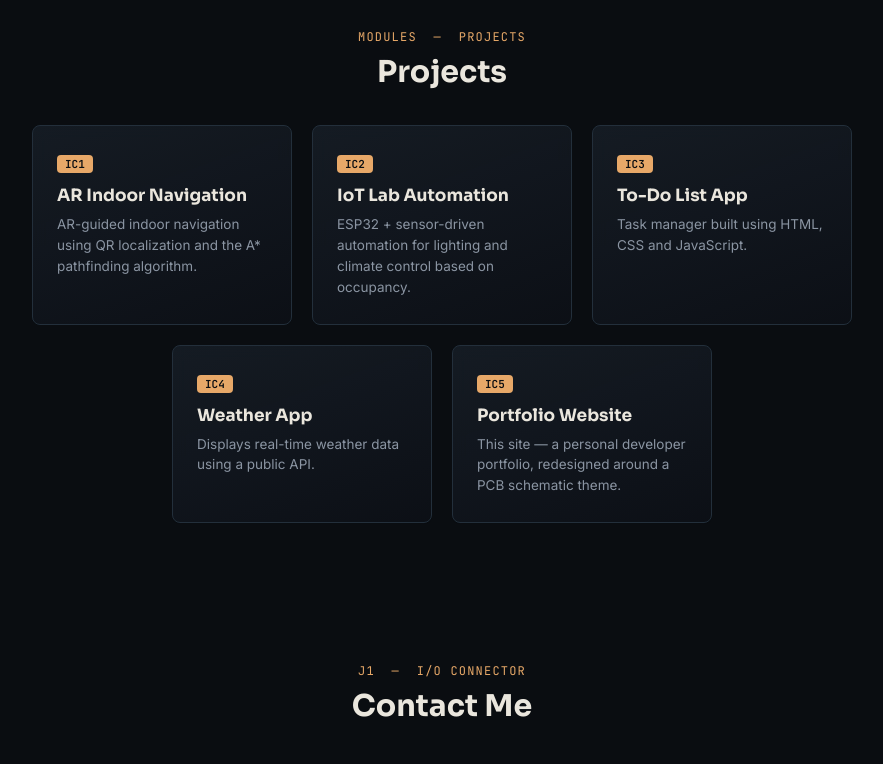
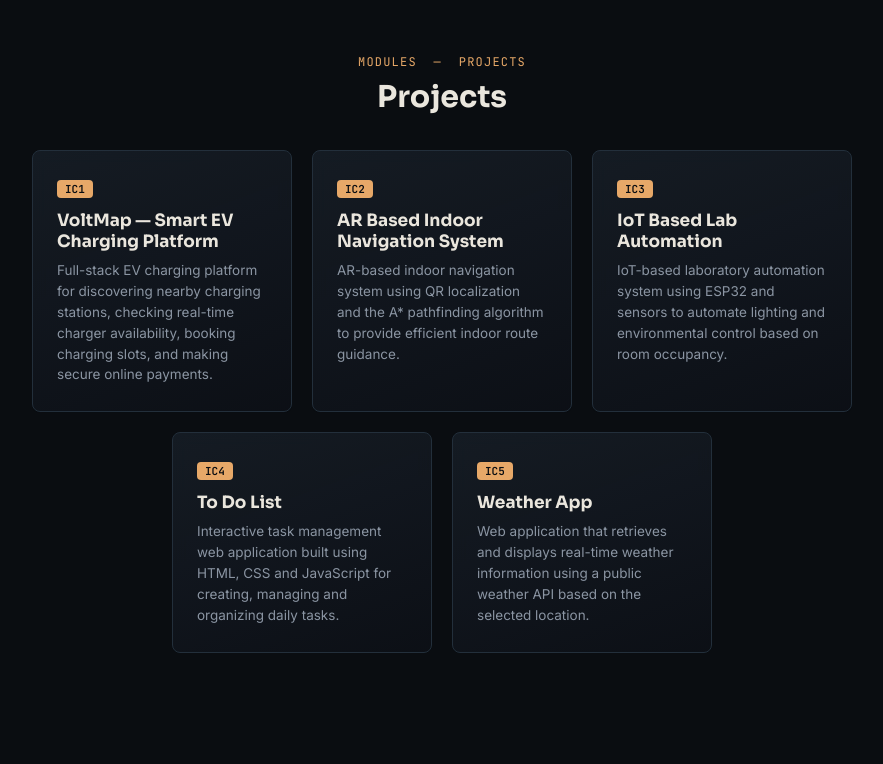
Before and after one commit to sachin43570/Portfolio, a website: page index.html in a window 1280 px wide. Shown: the part 2000-2764 px from the top of the page, without its empty margins (198-1081 px from the left). Drawn offline with Linux system fonts and the light colour scheme.

Commit message:
fixed some bugs

```diff
--- a/index.html
+++ b/index.html
@@ -54,6 +54,7 @@
 
 <!-- Header -->
 <header>
+  <div class="header-bg">
   <div class="top-bar">
     <div class="email">
       <svg class="email-logo" viewBox="0 0 24 24" fill="none" xmlns="http://www.w3.org/2000/svg">
@@ -74,6 +75,7 @@
       <li><a href="#contact">Contact</a></li>
     </ul>
   </nav>
+  </div>
 </header>
 
 <!-- Home -->
@@ -130,35 +132,35 @@
   </div>
 </section>
 
-<!-- Projects -->
+  <!-- Projects -->
 <section id="projects">
   <p class="eyebrow reveal">MODULES &nbsp;—&nbsp; PROJECTS</p>
   <h2 class="reveal">Projects</h2>
   <div class="project-container">
-    <div class="ic-chip project-card reveal" data-project="AR Indoor Navigation">
+    <div class="ic-chip project-card reveal" data-project="VoltMap — Smart EV Charging Platform">
       <span class="ic-tag">IC1</span>
-      <h3>AR Indoor Navigation</h3>
-      <p>AR-guided indoor navigation using QR localization and the A* pathfinding algorithm.</p>
+      <h3>VoltMap — Smart EV Charging Platform</h3>
+      <p>Full-stack EV charging platform for discovering nearby charging stations, checking real-time charger availability, booking charging slots, and making secure online payments.</p>
     </div>
-    <div class="ic-chip project-card reveal" data-project="IoT Lab Automation">
+    <div class="ic-chip project-card reveal" data-project="AR Based Indoor Navigation System">
       <span class="ic-tag">IC2</span>
-      <h3>IoT Lab Automation</h3>
-      <p>ESP32 + sensor-driven automation for lighting and climate control based on occupancy.</p>
+      <h3>AR Based Indoor Navigation System</h3>
+      <p>AR-based indoor navigation system using QR localization and the A* pathfinding algorithm to provide efficient indoor route guidance.</p>
     </div>
-    <div class="ic-chip project-card reveal" data-project="To-Do List App">
+    <div class="ic-chip project-card reveal" data-project="IoT Based Lab Automation">
       <span class="ic-tag">IC3</span>
-      <h3>To-Do List App</h3>
-      <p>Task manager built using HTML, CSS and JavaScript.</p>
+      <h3>IoT Based Lab Automation</h3>
+      <p>IoT-based laboratory automation system using ESP32 and sensors to automate lighting and environmental control based on room occupancy.</p>
+    </div>
+    <div class="ic-chip project-card reveal" data-project="To Do List">
+      <span class="ic-tag">IC4</span>
+      <h3>To Do List</h3>
+      <p>Interactive task management web application built using HTML, CSS and JavaScript for creating, managing and organizing daily tasks.</p>
     </div>
     <div class="ic-chip project-card reveal" data-project="Weather App">
-      <span class="ic-tag">IC4</span>
+      <span class="ic-tag">IC5</span>
       <h3>Weather App</h3>
-      <p>Displays real-time weather data using a public API.</p>
-    </div>
-    <div class="ic-chip project-card reveal" data-project="Portfolio Website">
-      <span class="ic-tag">IC5</span>
-      <h3>Portfolio Website</h3>
-      <p>This site — a personal developer portfolio, redesigned around a PCB schematic theme.</p>
+      <p>Web application that retrieves and displays real-time weather information using a public weather API based on the selected location.</p>
     </div>
   </div>
 </section>
--- a/script.js
+++ b/script.js
@@ -74,12 +74,13 @@ document.addEventListener("DOMContentLoaded", () => {
   const robot = document.getElementById("portfolioBot");
 
   const robotMessages = [
-    "Hi! I'm Sachin Maurya, an Electronics & Communication Engineering student and aspiring Full-Stack Developer.",
-    "Sachin is passionate about web development, programming, electronics and IoT.",
-    "His major project is AR Indoor Navigation using QR localization and the A* pathfinding algorithm.",
-    "He also developed an IoT Lab Automation system using ESP32 and sensors.",
-    "He has also worked on web projects including a To-Do List and Weather App.",
-    "Explore the portfolio to learn more about Sachin and his work."
+  "Hi! I'm Sachin's portfolio assistant. I'll help you explore his profile, skills, and projects.",
+  "Sachin Maurya is an Electronics & Communication Engineering student and an aspiring Full-Stack Developer.",
+  "He has a strong interest in web development, programming, electronics, IoT, and software engineering.",
+  "His projects include VoltMap, an AR Based Indoor Navigation System, and an IoT Based Lab Automation system.",
+  "He has also developed practical web applications such as a To Do List and a Weather App.",
+  "You can explore the Skills section to see his technical knowledge and the Projects section to learn about his work.",
+  "Want to know more about Sachin? Scroll through the portfolio and I'll guide you along the way."
   ];
 
   let robotIndex = 0;
--- a/style.css
+++ b/style.css
@@ -1,5 +1,4 @@
 /* SACHIN MAURYA PORTFOLIO — PCB / SCHEMATIC DESIGN */
-
 :root {
   --bg: #0A0D11; --bg-panel: #0D1117; --bg-card: #121821; --bg-card-hover: #171F2A;
   --border: #232F3B; --border-bright: #3A4A5A;
@@ -10,46 +9,36 @@
   --radius: 8px;
   --ease: cubic-bezier(0.22, 1, 0.36, 1);
 }
-
-/* Reset */
 * { box-sizing: border-box; }
 html { scroll-behavior: smooth; -webkit-text-size-adjust: 100%; text-size-adjust: 100%; }
-body { margin: 0; font-family: var(--font-body); background: var(--bg); color: var(--text); overflow-x: hidden; position: relative; }
+body { margin: 0; padding: 145px 0 0; font-family: var(--font-body); background: var(--bg); color: var(--text); overflow-x: hidden; position: relative; }
 a { color: inherit; }
 button, input, textarea { font: inherit; }
-
 @media (prefers-reduced-motion: reduce) {
   *, *::before, *::after { animation-duration: 0.001ms !important; animation-iteration-count: 1 !important; transition-duration: 0.001ms !important; scroll-behavior: auto !important; }
 }
-
-/* PCB background */
 .pcb-bg { position: fixed; inset: 0; width: 100%; height: 100%; z-index: 0; pointer-events: none; opacity: 0.35; }
 .pcb-traces path { fill: none; stroke: var(--border-bright); stroke-width: 1.5; }
 .pcb-traces path:nth-child(1) { stroke: var(--copper); opacity: 0.35; stroke-dasharray: 14 10; animation: trace-flow 5s linear infinite; }
 .pcb-traces path:nth-child(3) { stroke: var(--trace-green); opacity: 0.28; stroke-dasharray: 10 8; animation: trace-flow 6.5s linear infinite reverse; }
 @keyframes trace-flow { to { stroke-dashoffset: -240; } }
 .pcb-vias circle { fill: var(--bg); stroke: var(--border-bright); stroke-width: 1.5; }
-
-/* Layering */
 header, section, footer { position: relative; z-index: 1; }
-
-/* Custom cursor */
-.cursor-glow { position: fixed; top: 0; left: 0; width: 460px; height: 460px; border-radius: 50%; background: radial-gradient(circle, rgba(201,130,76,0.16), rgba(79,227,166,0.05) 55%, transparent 72%); filter: blur(6px); pointer-events: none; z-index: 1; transform: translate(-50%, -50%); will-change: transform; }
+.cursor-glow { position: fixed; top: 0; left: 0; width: 460px; height: 460px; border-radius: 50%; background: radial-gradient(circle, rgba(201,130,76,0.16), rgba(79,227,166,0.05)); filter: blur(6px); pointer-events: none; z-index: 1; transform: translate(-50%, -50%); will-change: transform; }
 .cursor-dot { position: fixed; top: 0; left: 0; width: 22px; height: 22px; border-radius: 50%; border: 1.5px solid var(--copper-bright); background: rgba(201,130,76,0.12); backdrop-filter: blur(1px); pointer-events: none; z-index: 9999; transform: translate(-50%, -50%); transition: width 0.28s var(--ease), height 0.28s var(--ease), background 0.28s var(--ease), border-color 0.28s var(--ease); }
 .cursor-dot.is-hovering { width: 58px; height: 58px; background: rgba(79,227,166,0.10); border-color: var(--trace-green); }
 .cursor-dot.is-clicking { width: 16px; height: 16px; background: var(--copper-bright); }
 @media (hover: hover) and (pointer: fine) { body, a, button, input, textarea, .ic-chip { cursor: none; } }
 @media (hover: none), (pointer: coarse) { .cursor-dot, .cursor-glow { display: none; } }
 @media (prefers-reduced-motion: reduce) { .cursor-dot, .cursor-glow { display: none; } body, a, button { cursor: auto; } }
-
-/* Grain */
 .grain-overlay { position: fixed; inset: 0; width: 100%; height: 100%; z-index: 2; pointer-events: none; opacity: 0.035; mix-blend-mode: overlay; }
-
-/* Navigation */
-.top-bar, .pin-nav { background: rgba(13,17,23,0.72); backdrop-filter: blur(14px) saturate(140%); -webkit-backdrop-filter: blur(14px) saturate(140%); position: sticky; z-index: 50; }
-.top-bar { top: 0; }
-.pin-nav { top: 37px; }
-.top-bar { background: var(--bg-panel); padding: 8px 20px; display: flex; justify-content: flex-end; border-bottom: 1px solid var(--border); }
+header { position: fixed; top: 0; left: 0; right: 0; width: 100%; height: 145px; z-index: 1000; pointer-events: none; }
+.header-bg { position: relative; width: 100%; height: 145px; z-index: 1000; pointer-events: none; background: linear-gradient(180deg, rgba(13,17,23,0.96), rgba(13,17,23,0.96) 50%, rgba(13,17,23,0.98) 100%); backdrop-filter: blur(14px) saturate(140%); -webkit-backdrop-filter: blur(14px) saturate(140%); }
+.top-bar, .pin-nav { pointer-events: auto; }
+.top-bar, .pin-nav { background: rgba(13,17,23,0.96); backdrop-filter: blur(14px) saturate(140%); -webkit-backdrop-filter: blur(14px) saturate(140%); position: absolute; left: 0; width: 100%; z-index: 1001; }
+.top-bar { top: 0; height: 50px; }
+.pin-nav { top: 50px; height: 95px; }
+.top-bar { background: var(--bg-panel); padding: 8px 20px; display: flex; justify-content: flex-end; align-items: center; border-bottom: 1px solid var(--border); }
 .email { display: flex; align-items: center; font-size: 13px; color: var(--text-dim); font-family: var(--font-mono); }
 .email-logo { width: 26px; height: 26px; flex-shrink: 0; margin-right: 10px; }
 .email-link { text-decoration: none; color: var(--text-dim); transition: color 0.2s; }
@@ -63,8 +52,6 @@ header, section, footer { position: relative; z-index: 1; }
 .pin-nav ul li a::after { content: ''; position: absolute; left: 0; bottom: 0; width: 0; height: 1.5px; background: var(--copper-bright); transition: width 0.25s var(--ease); }
 .pin-nav ul li a:hover { color: var(--text); }
 .pin-nav ul li a:hover::after { width: 100%; }
-
-/* Hero */
 .hero { text-align: center; padding: 90px 20px 60px; display: flex; flex-direction: column; align-items: center; min-height: 78vh; justify-content: center; }
 .board-label { font-family: var(--font-mono); font-size: 12px; color: var(--text-faint); letter-spacing: 0.08em; margin: 0 0 18px; }
 .boot-line { font-family: var(--font-mono); font-size: 13px; color: var(--trace-green); min-height: 18px; margin: 0 0 22px; }
@@ -81,17 +68,11 @@ header, section, footer { position: relative; z-index: 1; }
 .scroll-cue { margin-top: 40px; width: 22px; height: 36px; border: 1.5px solid var(--border-bright); border-radius: 12px; display: flex; justify-content: center; padding-top: 6px; }
 .scroll-cue span { width: 4px; height: 8px; background: var(--copper-bright); border-radius: 2px; animation: scroll-dot 1.6s ease-in-out infinite; }
 @keyframes scroll-dot { 0% { transform: translateY(0); opacity: 1; } 60% { transform: translateY(10px); opacity: 0; } 61% { transform: translateY(0); opacity: 0; } 100% { opacity: 1; } }
-
-/* Sections */
-section { padding: 70px 20px; text-align: center; max-width: 1100px; margin: 0 auto; }
+section { padding: 70px 20px; text-align: center; max-width: 1100px; margin: 0 auto; scroll-margin-top: 155px; }
 .eyebrow { font-family: var(--font-mono); font-size: 12px; letter-spacing: 0.1em; color: var(--copper-bright); margin: 0 0 8px; }
 section h2 { font-family: var(--font-display); font-weight: 700; font-size: 30px; margin: 0 0 34px; }
-
-/* Reveal */
 .reveal { opacity: 0; transform: translateY(24px); transition: opacity 0.6s var(--ease), transform 0.6s var(--ease); }
 .reveal.in-view { opacity: 1; transform: translateY(0); }
-
-/* IC chip */
 .ic-chip { background: linear-gradient(160deg, rgba(22,29,38,0.9), rgba(13,17,23,0.85)); backdrop-filter: blur(8px); border: 1px solid var(--border); border-radius: var(--radius); padding: 26px 24px; position: relative; text-align: left; transition: transform 0.25s var(--ease), border-color 0.25s, background 0.25s, box-shadow 0.3s; }
 .ic-chip:hover { box-shadow: 0 0 0 1px var(--copper-dim), 0 18px 40px -18px rgba(201,130,76,0.35); }
 .ic-chip::before, .ic-chip::after { content: ''; position: absolute; top: 22px; bottom: 22px; width: 3px; background: repeating-linear-gradient(180deg, var(--border-bright) 0 6px, transparent 6px 16px); }
@@ -99,8 +80,6 @@ section h2 { font-family: var(--font-display); font-weight: 700; font-size: 30px
 .ic-chip::after { right: -3px; }
 .about-chip { max-width: 720px; margin: 0 auto; }
 .about-chip p { margin: 0; color: var(--text-dim); line-height: 1.7; font-size: 15.5px; }
-
-/* About terminal */
 .about-terminal { max-width: 720px; margin: 30px auto 0; text-align: left; border: 1px solid var(--border-bright); border-radius: 10px; overflow: hidden; background: #090C10; box-shadow: 0 20px 50px rgba(0,0,0,0.30); }
 .terminal-top { height: 40px; display: flex; align-items: center; padding: 0 14px; background: var(--bg-panel); border-bottom: 1px solid var(--border); }
 .terminal-lights { display: flex; gap: 6px; }
@@ -112,8 +91,6 @@ section h2 { font-family: var(--font-display); font-weight: 700; font-size: 30px
 .terminal-symbol { color: var(--copper-bright); font-weight: 600; }
 .terminal-cursor { margin-top: 5px; color: var(--trace-green); animation: terminal-cursor-blink 1s steps(1) infinite; }
 @keyframes terminal-cursor-blink { 50% { opacity: 0; } }
-
-/* Skills table */
 .bom-table { background: var(--bg-card); border: 1px solid var(--border); border-radius: var(--radius); overflow: hidden; text-align: left; max-width: 780px; margin: 0 auto; }
 .bom-row { display: grid; grid-template-columns: 70px 1.4fr 1.6fr 110px; align-items: center; padding: 13px 20px; border-bottom: 1px solid var(--border); font-size: 14px; transition: background 0.2s; }
 .bom-row:last-child { border-bottom: none; }
@@ -122,8 +99,6 @@ section h2 { font-family: var(--font-display); font-weight: 700; font-size: 30px
 .bom-ref { font-family: var(--font-mono); color: var(--copper-bright); }
 .bom-status { font-family: var(--font-mono); font-size: 12px; color: var(--trace-green); display: flex; align-items: center; gap: 6px; }
 .bom-status::before { content: ''; width: 6px; height: 6px; border-radius: 50%; background: var(--trace-green); box-shadow: 0 0 6px var(--trace-green); }
-
-/* Projects */
 .project-container { display: flex; justify-content: center; flex-wrap: wrap; gap: 20px; }
 .project-card { width: 260px; cursor: default; position: relative; overflow: hidden; }
 .project-card:hover { transform: translateY(-6px); border-color: var(--copper); background: var(--bg-card-hover); }
@@ -133,8 +108,6 @@ section h2 { font-family: var(--font-display); font-weight: 700; font-size: 30px
 .ic-tag { display: inline-block; font-family: var(--font-mono); font-size: 11px; color: var(--bg); background: var(--copper-bright); padding: 2px 8px; border-radius: 4px; font-weight: 600; margin-bottom: 12px; }
 .project-card h3 { font-family: var(--font-display); font-size: 17px; margin: 0 0 8px; }
 .project-card p { font-size: 13.5px; color: var(--text-dim); line-height: 1.55; margin: 0; }
-
-/* Contact */
 form { display: flex; flex-direction: column; align-items: center; }
 form input, form textarea { width: 340px; max-width: 90vw; padding: 12px 14px; margin: 8px; border: 1px solid var(--border); background: var(--bg-card); color: var(--text); border-radius: var(--radius); font-family: var(--font-body); font-size: 14px; transition: border-color 0.2s; }
 form input:focus, form textarea:focus { outline: none; border-color: var(--copper); }
@@ -143,12 +116,8 @@ form textarea { height: 130px; resize: vertical; }
 .form-status { min-height: 20px; font-size: 13.5px; margin-top: 10px; font-family: var(--font-mono); }
 .form-status.success { color: var(--trace-green); }
 .form-status.error { color: #F87171; }
-
-/* Footer */
-footer { background: var(--bg-panel); border-top: 1px solid var(--border); padding: 20px; text-align: center; color: var(--text-faint); font-family: var(--font-mono); font-size: 12px; }
-
-/* Robot */
-.portfolio-bot { position: fixed; right: 25px; bottom: 25px; width: 100px; height: 125px; z-index: 1000; animation: robot-float 4s ease-in-out infinite; }
+footer { position: relative; z-index: 1001; background: var(--bg-panel); border-top: 1px solid var(--border); padding: 20px; text-align: center; color: var(--text-faint); font-family: var(--font-mono); font-size: 12px; }
+.portfolio-bot { position: fixed; right: 25px; bottom: 25px; width: 100px; height: 125px; z-index: 900; animation: robot-float 4s ease-in-out infinite; pointer-events: auto; }
 .robot { position: relative; width: 100px; height: 120px; }
 .robot-antenna { position: absolute; left: 49px; top: 0; width: 2px; height: 17px; background: var(--copper-bright); }
 .robot-antenna span { position: absolute; width: 8px; height: 8px; left: -3px; top: -5px; border-radius: 50%; background: var(--trace-green); box-shadow: 0 0 10px var(--trace-green); animation: robot-signal 1.5s infinite; }
@@ -166,18 +135,17 @@ footer { background: var(--bg-panel); border-top: 1px solid var(--border); paddi
 @keyframes robot-float { 0%, 100% { transform: translateY(0); } 50% { transform: translateY(-10px); } }
 @keyframes robot-signal { 0%, 100% { opacity: 0.4; transform: scale(0.8); } 50% { opacity: 1; transform: scale(1.2); } }
 @keyframes core-pulse { 0%, 100% { transform: scale(0.8); opacity: 0.6; } 50% { transform: scale(1.15); opacity: 1; } }
-
-/* Robot speech */
 .robot-speech { position: absolute; right: 88px; bottom: 62px; width: 280px; padding: 12px 15px; background: rgba(13,17,23,0.97); border: 1px solid var(--border-bright); border-radius: 8px; font-family: var(--font-mono); font-size: 11px; line-height: 1.6; color: var(--trace-green); opacity: 0; transform: translateX(10px); transition: opacity 0.3s ease, transform 0.3s ease; pointer-events: none; }
 .robot-speech::after { content: ''; position: absolute; right: -7px; bottom: 17px; width: 12px; height: 12px; background: rgba(13,17,23,0.97); border-right: 1px solid var(--border-bright); border-top: 1px solid var(--border-bright); transform: rotate(45deg); }
 .portfolio-bot:hover .robot-speech { opacity: 1; transform: translateX(0); }
-
-/* Focus */
 a:focus-visible, button:focus-visible, input:focus-visible, textarea:focus-visible { outline: 2px solid var(--copper-bright); outline-offset: 2px; }
-
-/* Mobile */
 @media (max-width: 720px) {
-  .pin-nav { padding: 10px 20px; flex-wrap: wrap; row-gap: 10px; }
+  body { padding-top: 125px; }
+  header { height: 125px; }
+  .header-bg { height: 125px; }
+  .top-bar { height: 45px; }
+  .pin-nav { top: 45px; height: 80px; padding: 10px 20px; flex-wrap: wrap; row-gap: 10px; }
+  section { scroll-margin-top: 135px; }
   .pin-nav ul li { margin-left: 14px; }
   .pin-nav ul li a { font-size: 11.5px; }
   .logo, .logo img { width: 46px; height: 46px; }
@@ -188,18 +156,19 @@ a:focus-visible, button:focus-visible, input:focus-visible, textarea:focus-visib
   .bom-head span:nth-child(4) { display: none; }
   section { padding: 50px 16px; }
   form input, form textarea { width: 100%; }
-  .portfolio-bot { right: 10px; bottom: 10px; transform: scale(0.72); transform-origin: bottom right; }
+  .portfolio-bot { right: 10px; bottom: 25px; transform: scale(0.72); transform-origin: bottom right; }
   .robot-speech { width: 210px; right: 75px; bottom: 58px; font-size: 10px; }
   .terminal-content { padding: 18px; font-size: 10px; }
 }
-
-/* Small mobile */
 @media (max-width: 480px) {
+  body { padding-top: 125px; }
+  header { height: 125px; }
+  .header-bg { height: 125px; }
   .pin-nav ul { width: 100%; justify-content: space-between; }
   .pin-nav ul li { margin-left: 0; }
   .pin-nav ul li a { font-size: 10px; }
   .about-terminal { margin-top: 22px; }
   .terminal-content { min-height: 240px; padding: 15px; }
-  .portfolio-bot { transform: scale(0.62); }
+  .portfolio-bot { transform: scale(0.62); bottom: 25px; }
   .robot-speech { width: 185px; }
 }
```
